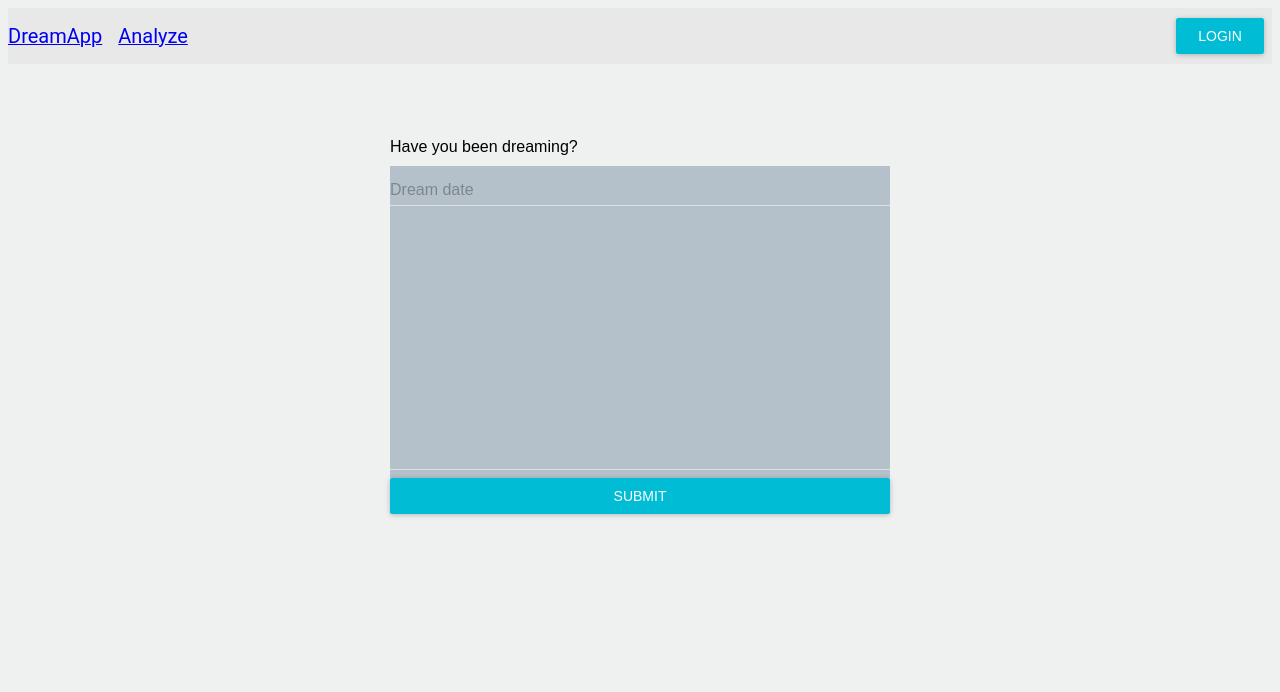
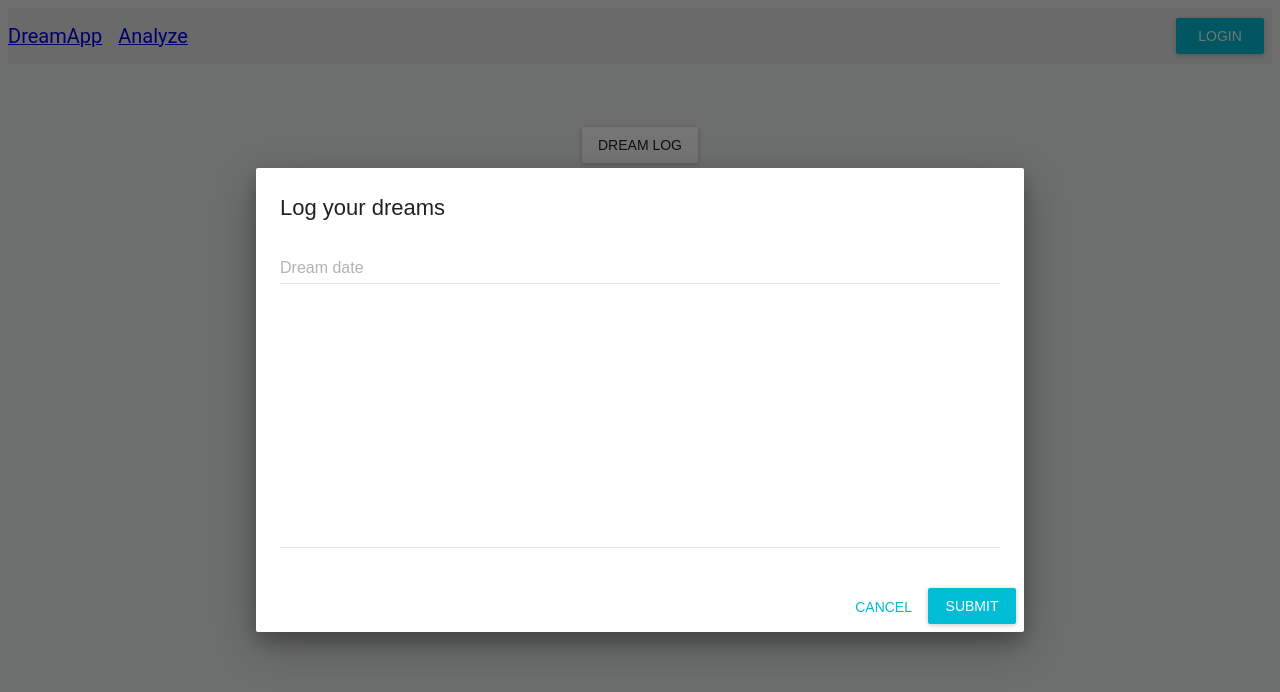
Before and after one commit to ashco/Project3, a React (Create React App) app in the folder client/: page /analyze in a window 1280 px wide. Shown: the top 692 px of the page. Built offline with nearby package versions, Linux system fonts and the light colour scheme.

Commit message:
added form modal

```diff
--- a/client/src/auth/Logout.js
+++ b/client/src/auth/Logout.js
@@ -1,6 +1,8 @@
 import React, { Component } from 'react';
 import { Redirect, Link } from 'react-router-dom';
 import { ToolbarTitle } from 'material-ui/Toolbar';
+import MenuItem from 'material-ui/MenuItem';
+
 
 class Logout extends Component {
   constructor(props){
@@ -24,9 +26,16 @@ class Logout extends Component {
       return (<Redirect to="/" />);
     }
     else {
-      return (<Link to='/' onClick={this.handleLogout}>
-        <ToolbarTitle text="Logout" />
-      </Link>);
+      // return (
+      // <Link to='/' onClick={this.handleLogout}>
+      //   <ToolbarTitle text="Logout" />
+      // </Link>);
+      return(
+        <MenuItem
+          primaryText="Logout"
+          onClick={this.handleLogout}
+          />
+      );
     }
   }
 }
--- a/client/src/input/Analyze.js
+++ b/client/src/input/Analyze.js
@@ -4,6 +4,7 @@ import Title from '../layout/Title.js';
 import Form from './Form.js';
 import DreamResult from './DreamResult.js';
 import Loading from './Loading.js';
+import FormModal from './FormModal';
 
 class Analyze extends Component {
 	constructor(props){
@@ -48,7 +49,7 @@ class Analyze extends Component {
   	let display = null;
 
   	if(displayState === 'form'){
-	  display = <Form handleInput={this.handleInput} />
+	  display = <FormModal handleInput={this.handleInput} />
   	} else if (displayState === 'loading') {
   		display = <Loading />
   	}
--- a/client/src/input/Form.js
+++ b/client/src/input/Form.js
@@ -5,6 +5,7 @@ import axios from 'axios';
 import DatePicker from 'material-ui/DatePicker';
 import TextField from 'material-ui/TextField';
 import RaisedButton from 'material-ui/RaisedButton';
+import FormModal from './FormModal';
 
 class Form extends Component {
 	constructor(props){
@@ -49,6 +50,8 @@ class Form extends Component {
         							onChange={this.handleDateChange} />
 					{/* TEXT */}
 					<TextField name="content"
+										//  errorText="This field is required"
+
 										//  floatingLabelText="Text"
 										 multiLine={true}
 										 fullWidth={true}
@@ -56,6 +59,8 @@ class Form extends Component {
 										 onChange={this.handleContentChange} />
 					<RaisedButton label="Submit" primary={true} onClick={this.handleSubmit} />
 				</div>
+				<br/>
+				<FormModal />
 			</div>
 		);
   }
--- /dev/null
+++ b/client/src/input/FormModal.js
@@ -0,0 +1,94 @@
+import React from 'react';
+import axios from 'axios';
+import Dialog from 'material-ui/Dialog';
+import FlatButton from 'material-ui/FlatButton';
+import RaisedButton from 'material-ui/RaisedButton';
+import DatePicker from 'material-ui/DatePicker';
+import TextField from 'material-ui/TextField';
+
+/**
+ * Dialogs can be nested. This example opens a Date Picker from within a Dialog.
+ */
+class FormModal extends React.Component {
+	constructor(props){
+		super(props)
+		this.state = {
+			open: true,
+			date: '',
+			content: ''
+		}
+
+		this.handleDateChange = this.handleDateChange.bind(this);
+		this.handleContentChange = this.handleContentChange.bind(this);
+		this.handleSubmit = this.handleSubmit.bind(this);
+	}
+
+	handleOpen = () => {
+		this.setState({open: true});
+	}
+
+	handleClose = () => {
+		this.setState({open: false});
+	}
+
+	handleDateChange = (event, date) => {
+		this.setState({date: date});
+	}
+
+	handleContentChange = (event, content) => {
+		this.setState({content: content});
+	}
+
+	handleSubmit = (event) => {
+		event.preventDefault();
+		this.props.handleInput(this.state.date, this.state.content)
+		//clear state of date and content
+	}
+
+	render() {
+		const actions = [
+			<FlatButton
+        label="Cancel"
+        primary={true}
+        onClick={this.handleClose}
+      />,
+			<RaisedButton
+				label="Submit"
+				primary={true}
+				// keyboardFocused={true}
+				onClick={this.handleSubmit}
+				// onClick={this.handleClose}
+			/>,
+		];
+
+		return (
+			<div>
+				<RaisedButton label="Dream Log" onClick={this.handleOpen} />
+				<Dialog
+					title="Log your dreams"
+					actions={actions}
+					modal={true}
+					open={this.state.open}
+					onRequestClose={this.handleClose}
+				>
+					<DatePicker hintText="Dream date"
+											name="date"
+											fullWidth={true}
+											// mode="landscape"
+											value={this.state.date}
+											onChange={this.handleDateChange} />
+					<TextField name="content"
+										//  errorText="This field is required"
+
+										//  floatingLabelText="Text"
+										multiLine={true}
+										fullWidth={true}
+										rows={10}
+										onChange={this.handleContentChange} />
+				</Dialog>
+			</div>
+		);
+	}
+}
+
+export default FormModal;
--- a/client/src/layout/Nav.js
+++ b/client/src/layout/Nav.js
@@ -47,13 +47,13 @@ class Nav extends Component {
         <span>
           <Link to="/log"><ToolbarTitle text="Dream Log" /></Link>
           <Link to="/profile"><ToolbarTitle text="Profile" /></Link>
-          <Logout updateUser={this.props.updateUser} />
+          {/* <Logout updateUser={this.props.updateUser} /> */}
           {/* <ToolbarSeparator /> */}
 
 
 
           {/* User Dropdown */}
-          {/* <IconMenu
+          <IconMenu
             iconButtonElement={
               <IconButton touch={true}>
                 <NavigationExpandMoreIcon />
@@ -64,18 +64,16 @@ class Nav extends Component {
           >
             <MenuItem primaryText={`Hello, ${this.props.user.name}`} />
             <Divider />
+            <Logout updateUser={this.props.updateUser} />
+
+            {/* <MenuItem
+              primaryText="Logout"
+              onClick={this.handleLogout}
+              /> */}
 
 
 
-            <MenuItem
-              primaryText="Logout"
-              onClick={this.handleLogout}
-              />
-
-
-
-
-          </IconMenu> */}
+          </IconMenu>
 
 
         </span>
```
